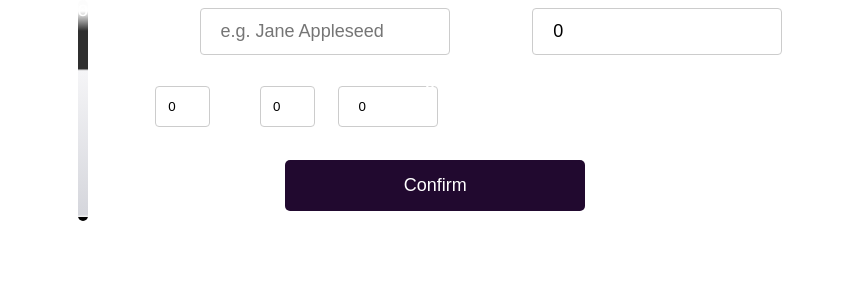
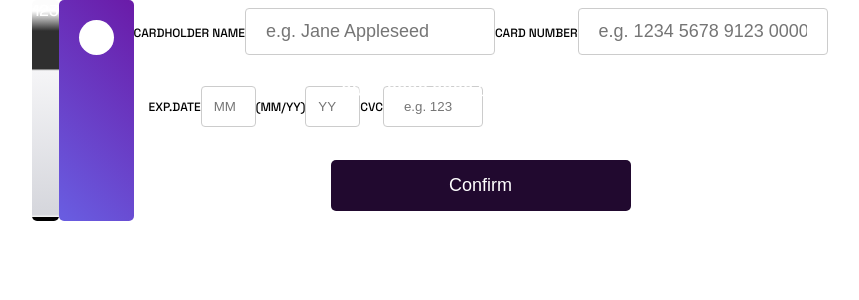
Before and after one commit to angelo5003/interactive-card, a React (Create React App) app: page / in a window 1280 px wide. Shown: the top 300 px of the page, without its empty margins (210-1069 px from the left). Built offline with nearby package versions, Linux system fonts and the light colour scheme.

Commit message:
feat: cards and updating state are done. Only need to create a finished component when somebody submits the form.

```diff
--- a/src/components/Form/Form.css
+++ b/src/components/Form/Form.css
@@ -38,6 +38,26 @@
   border: none;
 }
 
+.card_brand {
+  width: 35px;
+  height: 35px;
+  /* position: absolute; */
+  background: hsl(0, 0%, 100%);
+  border-radius: 50px;
+  margin: 20px;
+}
+
+.card_small_brand {
+  width: 10px;
+  height: 10px;
+  border: 1px solid hsl(0, 0%, 100%);
+  border-radius: 50px;
+  margin: 0;
+  position: absolute;
+  left: 65px;
+  top: 32px;
+}
+
 .card_number {
   display: flex;
   justify-content: center;
@@ -61,6 +81,7 @@
 
 .title {
   font-size: 12px;
+  color: #000;
 }
 
 .card_owner {
--- a/src/components/Form/Form.jsx
+++ b/src/components/Form/Form.jsx
@@ -3,14 +3,14 @@ import "./Form.css";
 
 const Form = () => {
   const [form, setForm] = useState({
-    cardnumber: 0,
-    expdate: 0,
-    cardyear: 0,
-    cvc: 0,
+    cardnumber: "0000 0000 0000 0000",
+    expdate: "",
+    cardyear: "00/00",
+    cvc: "123",
   });
 
   const [user, setUser] = useState({
-    username: "Jane Doe",
+    username: "Jane Appleseed",
   });
 
   const handleChange = (e) => {
@@ -24,13 +24,13 @@ const Form = () => {
   const handleSubmit = (event) => {
     event.preventDefault();
     setUser({
-      username: "",
+      username: "Jane Appleseed",
     });
     setForm({
-      cardnumber: 0,
-      expdate: 0,
-      cardyear: 0,
-      cvc: 0,
+      cardnumber: "0000 0000 0000 0000",
+      expdate: "",
+      cardyear: "00/00",
+      cvc: "123",
     });
     console.log(`your form has been submitted`);
   };
@@ -42,6 +42,9 @@ const Form = () => {
         <p className="card_cvc">{form.cvc}</p>
       </div>
       <div className="card_front_container">
+        <div className="card_brand"></div>
+        <div className="card_small_brand"></div>
+
         <div className="card_front_inner_container">
           <p className="card_number">{form.cardnumber}</p>
           <div className="card_dates_inner_container">
@@ -57,7 +60,7 @@ const Form = () => {
           type="text"
           placeholder="e.g. Jane Appleseed"
           name="username"
-          value={user.username === "Jane Doe" ? "" : user.username} // compare if the state is equal to the default value, if it is change it to an empty string and show the new typed value
+          value={user.username === "Jane Appleseed" ? "" : user.username} // compare if the state is equal to the default value, if it is change it to an empty string and show the new typed value
           onChange={handleChange}
           className="form_input"
           required
@@ -65,10 +68,12 @@ const Form = () => {
 
         <label className="title">CARD NUMBER</label>
         <input
-          type="number"
+          type="text"
           placeholder="e.g. 1234 5678 9123 0000"
           name="cardnumber"
-          value={form.cardnumber}
+          value={
+            form.cardnumber === "0000 0000 0000 0000" ? "" : form.cardnumber
+          }
           onChange={handleChange}
           className="form_input"
           required
@@ -78,7 +83,7 @@ const Form = () => {
           <label className="title">
             EXP.DATE
             <input
-              type="number"
+              type="text"
               placeholder="MM"
               name="expdate"
               value={form.expdate}
@@ -92,10 +97,10 @@ const Form = () => {
           <label className="title">
             (MM/YY)
             <input
-              type="number"
+              type="text"
               placeholder="YY"
               name="cardyear"
-              value={form.cardyear}
+              value={form.cardyear === "00/00" ? "" : form.cardyear}
               onChange={handleChange}
               className="form_input_dates"
               id="form_input_year_date"
@@ -106,10 +111,10 @@ const Form = () => {
           <label className="title">
             CVC
             <input
-              type="number"
+              type="text"
               placeholder="e.g. 123"
               name="cvc"
-              value={form.cvc}
+              value={form.cvc === "123" ? "" : form.cvc}
               onChange={handleChange}
               className="form_input_dates"
               required
```
